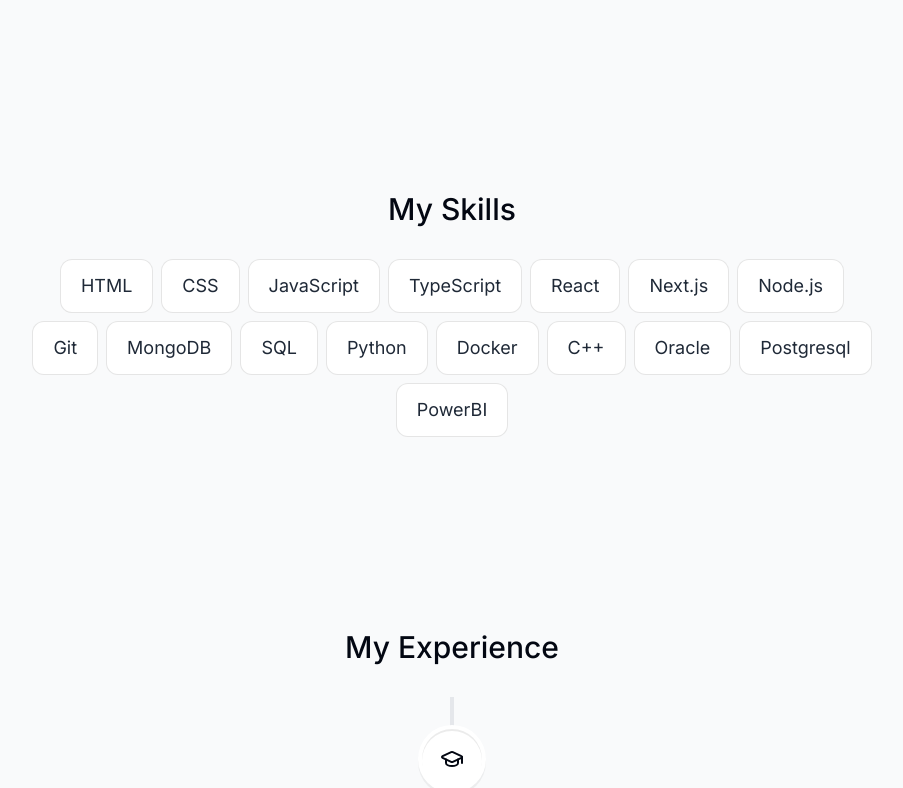
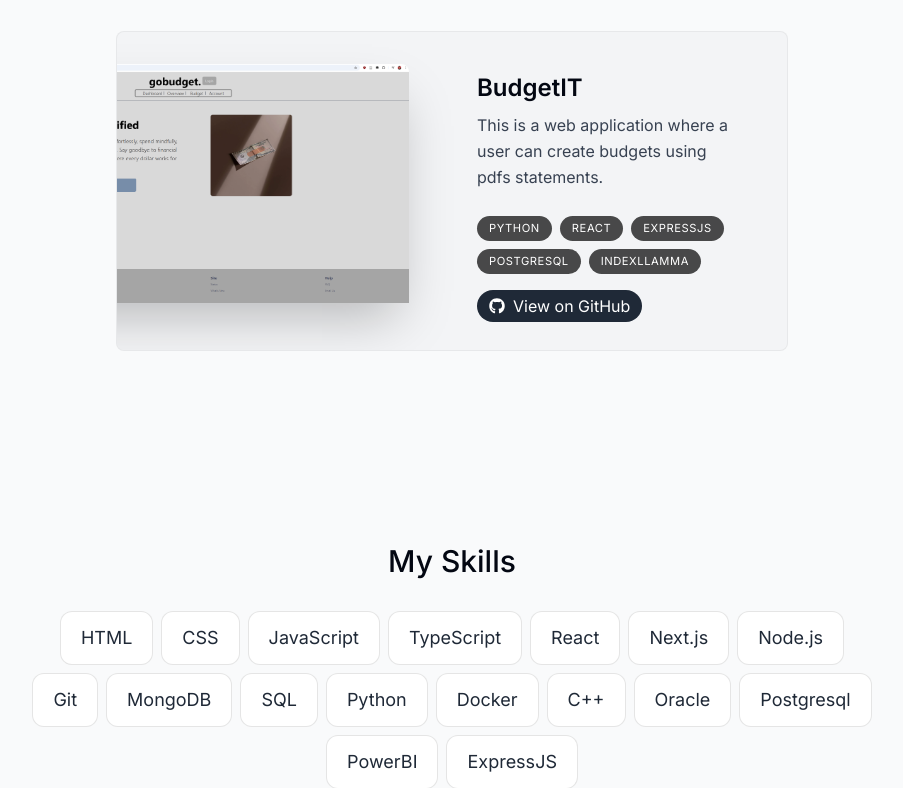
Before and after one commit to HighDeFing/highdefing.github.io, a Next.js app: page / in a window 1280 px wide. Shown: the part 2023-2811 px from the top of the page, without its empty margins (188-1091 px from the left). Built offline with nearby package versions, Linux system fonts and the light colour scheme.

Commit message:
updated resume

```diff
--- a/components/project.tsx
+++ b/components/project.tsx
@@ -1,12 +1,13 @@
 "use client";
 
-import React, {useRef} from "react";
-import {motion, useScroll, useTransform} from "framer-motion";
+import React, { useRef } from "react";
+import { motion, useScroll, useTransform } from "framer-motion";
 import Image from "next/image";
-import {projectsData} from "@/lib/data";
+import { projectsData } from "@/lib/data";
+import { FaGithub } from "react-icons/fa";
 
 type ProjectProps = (typeof projectsData)[number];
-export default function Project({ title, description, tags, imageUrl }: ProjectProps) {
+export default function Project({ title, description, tags, imageUrl, githubUrl }: ProjectProps) {
     const ref = useRef<HTMLDivElement>(null);
     const { scrollYProgress } = useScroll({
         target: ref,
@@ -16,7 +17,7 @@ export default function Project({ title, description, tags, imageUrl }: ProjectP
     const scaleProgess = useTransform(scrollYProgress, [0, 1], [0.8, 1]);
     const opacityProgess = useTransform(scrollYProgress, [0, 1], [0.6, 1]);
 
-    return(
+    return (
         <motion.div
             ref={ref}
             style={{
@@ -25,7 +26,6 @@ export default function Project({ title, description, tags, imageUrl }: ProjectP
             }}
             className="group mb-3 sm:mb-8 last:mb-0"
         >
-
             <section
                 className="bg-gray-100 max-w-[42rem] border border-black/5 rounded-lg overflow-hidden sm:pr-8 relative sm:h-[20rem] hover:bg-gray-200 transition sm:group-even:pl-8">
                 <div
@@ -44,6 +44,11 @@ export default function Project({ title, description, tags, imageUrl }: ProjectP
                             </li>
                         ))}
                     </ul>
+                    <a href={githubUrl} target="_blank" rel="noopener noreferrer" className="mt-4">
+                        <button className="flex items-center bg-gray-800 text-white px-3 py-1 rounded-full hover:bg-gray-700 transition">
+                            <FaGithub className="mr-2" /> View on GitHub
+                        </button>
+                    </a>
                 </div>
                 <Image src={imageUrl} alt={title} quality={95} className="absolute hidden sm:block top-8 -right-40 w-[28.25rem] rounded-t-lg shadow-2xl
                 transition
@@ -56,10 +61,8 @@ export default function Project({ title, description, tags, imageUrl }: ProjectP
                 group-even:group-hover:translate-y-3
                 group-even:group-hover:rotate-2
 
-        group-even:right-[initial] group-even:-left-40"/>
+                group-even:right-[initial] group-even:-left-40" />
             </section>
-
         </motion.div>
     );
-
 }
--- a/lib/data.tsx
+++ b/lib/data.tsx
@@ -5,6 +5,7 @@ import { AiOutlinePython } from "react-icons/ai";
 import { LuGraduationCap } from "react-icons/lu";
 import { PiStudent } from "react-icons/pi";
 import searchImg from "@/public/search_thesis.png";
+import gobudgetImg from "@/public/gobudget.png";
 
 export const links = [
   {
@@ -106,6 +107,15 @@ export const projectsData = [
       "This is a web application that uses haystack.deepset for semantic search of 8,000 past thesis.",
     tags: ["Python", "ElasticSearch", "Haystack.deepset", "Fastapi"],
     imageUrl: searchImg,
+    githubUrl: "https://github.com/HighDeFing/thesis_v4"
+  },
+  {
+    title: "BudgetIT",
+    description:
+      "This is a web application where a user can create budgets using pdfs statements.",
+    tags: ["Python", "React", "ExpressJS", "POSTGRESQL", "IndexLlamma"],
+    imageUrl: gobudgetImg,
+    githubUrl: "https://github.com/gobudget/gobudget"
   },
 ] as const;
 
@@ -125,5 +135,6 @@ export const skillsData = [
   "C++",
   "Oracle",
   "Postgresql",
-  "PowerBI"
+  "PowerBI",
+  "ExpressJS"
 ] as const;
```
Also changed, not shown: public/gobudget.png (added). Lines whose indentation alone changed are shown as unchanged.
